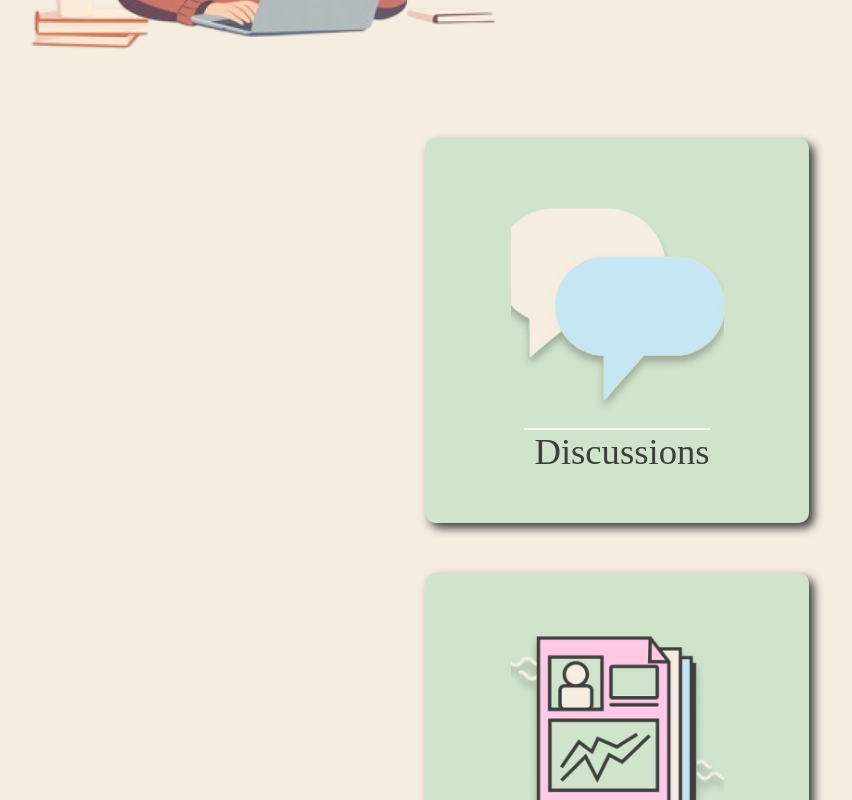
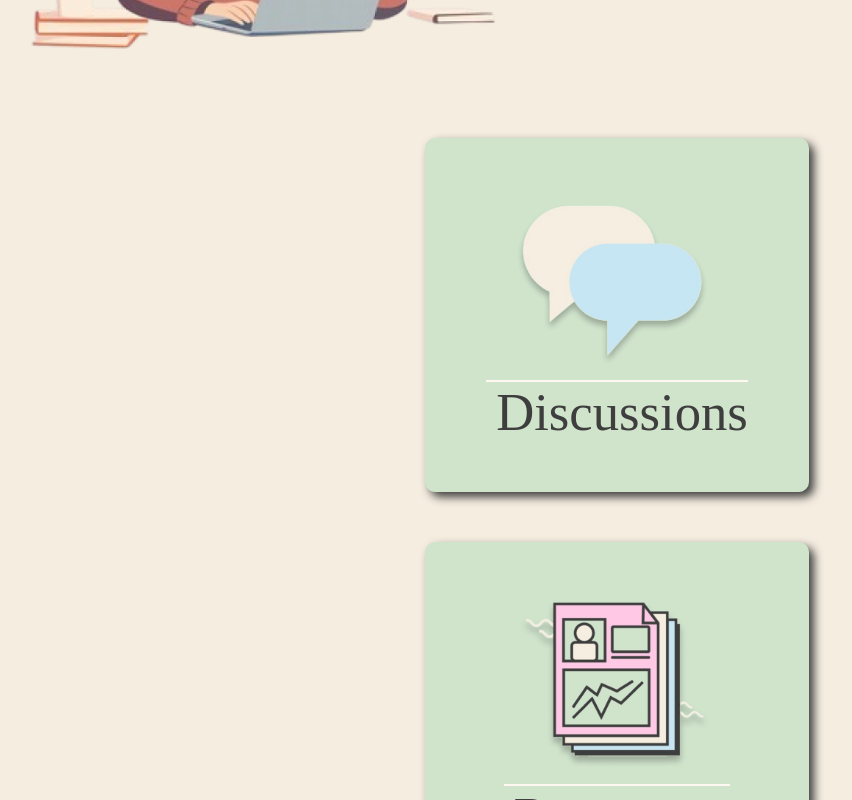
Before and after one commit to cindyawho/mlh-htf2024-project, a React (Create React App) app in the folder my-app/: page / in a window 1280 px wide. Shown: the part 780-1580 px from the top of the page, without its empty margins (23-875 px from the left). Built offline with nearby package versions, Linux system fonts and the light colour scheme; the HTML template or start-up script is replaced by a standard one; a web font is replaced by a local one.

Commit message:
Create gitignore file and adjust home page image sizing

```diff
--- a/my-app/src/componentPages/Home.css
+++ b/my-app/src/componentPages/Home.css
@@ -26,7 +26,7 @@
     border-radius: 10px;
     width: 30vw;
     height: fit-content;
-    font-size: calc(10px + 48/1440 * 100vh);
+    font-size: calc(10px + 48/1440 * 100vw);
     text-align: center;
     display: flex;
     flex-direction: column;
@@ -40,8 +40,8 @@
 }
 .homeGrid-item img{
     width: 75%;
-    height: 30vh;
-    object-fit: cover;
+    height: 15vw;
+    object-fit: contain;
 }
 .homeGrid-item p{
     margin-top: auto;
```
Also changed, not shown: 1 other file (tests, documents, lock files or other folders).
